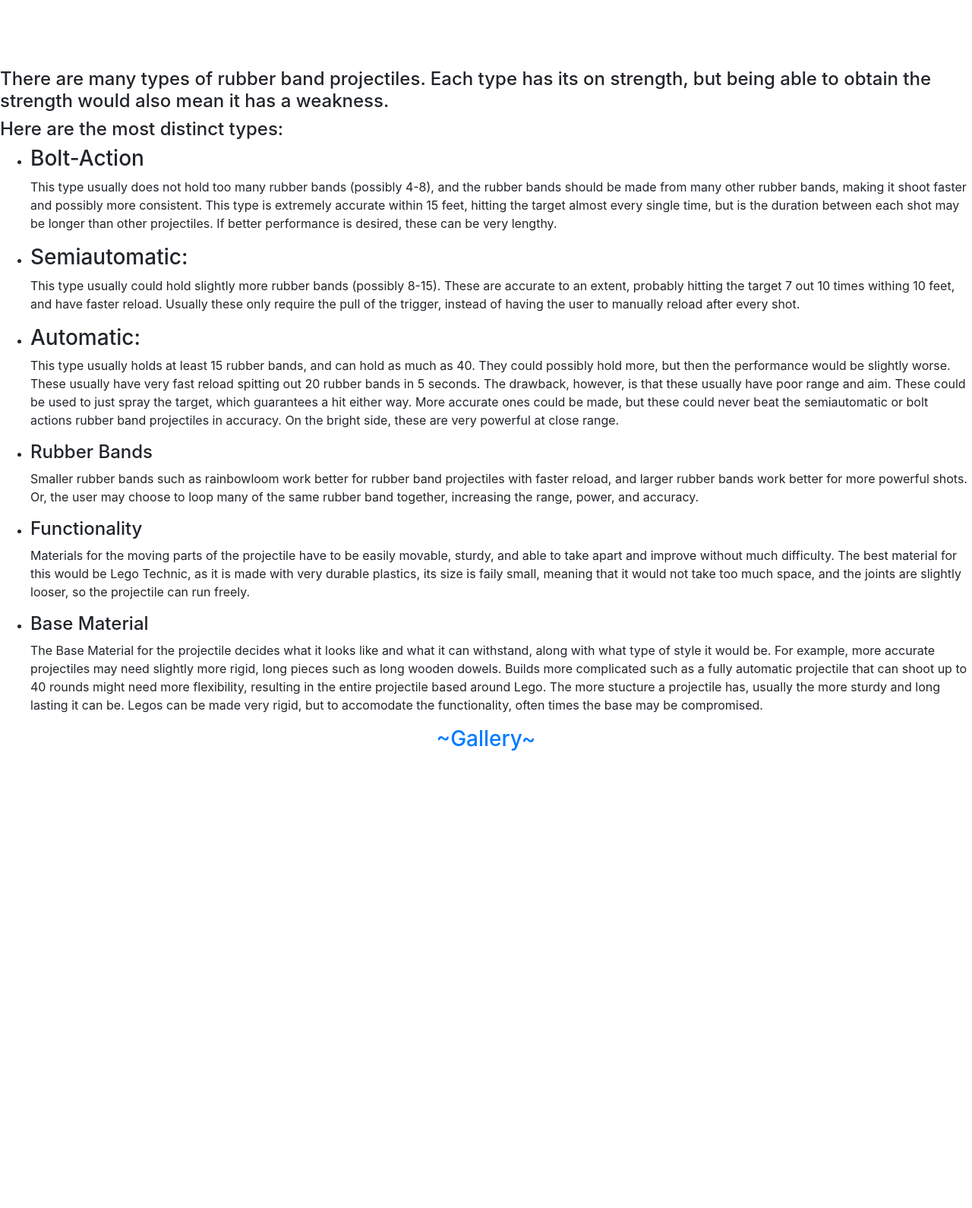
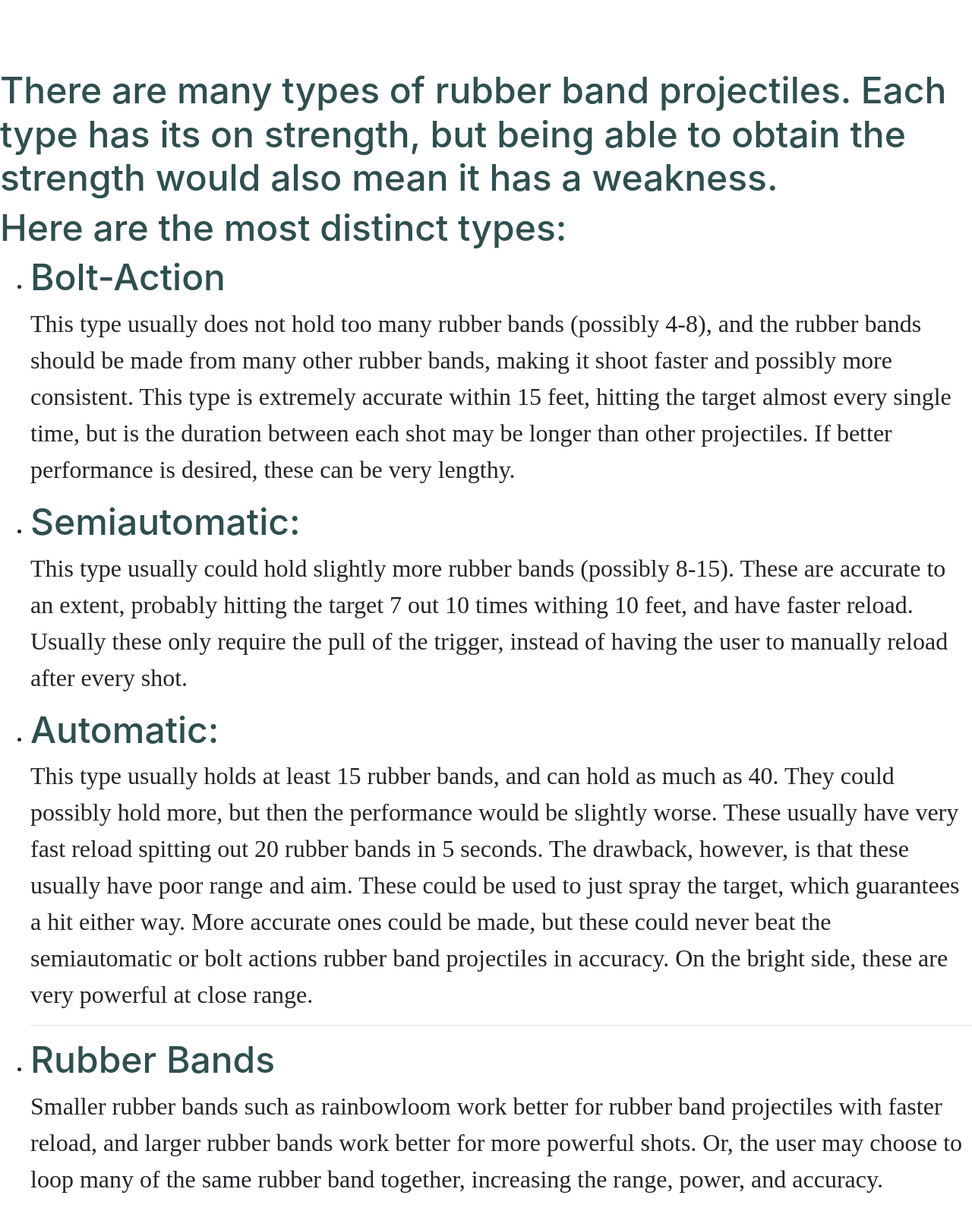
Before and after one commit to RedPandaXD/WebsiteProjectile, a plain HTML site: page index.html in a window 1280 px wide. Shown: the part 1210-2800 px from the top of the page at 76% size. Before the commit the page ends 2207 px from the top, so only its background shows below. Drawn offline with nearby package versions, Linux system fonts and the light colour scheme; a web font is replaced by a local one.

Commit message:
libliglflhhi

```diff
--- a/Style Sheet.css
+++ b/Style Sheet.css
@@ -15,7 +15,7 @@ h1 {
 h3 {
   color: darkslategray;
   text-align: center;
-  font-size: 25px;
+  font-size: 50px;
 }
 h2 {
   color: black;
--- a/index.html
+++ b/index.html
@@ -4,6 +4,10 @@
     <meta charset="utf-8">
     <meta name="viewport" content="width=device-width">
     <title>repl.it</title>
+    <link rel="preconnect" href="https://fonts.gstatic.com">
+<link href="https://fonts.googleapis.com/css2?family=PT+Serif&family=Ranchers&display=swap" rel="stylesheet">
+    <link rel="preconnect" href="https://fonts.gstatic.com">
+<link href="https://fonts.googleapis.com/css2?family=PT+Serif&display=swap" rel="stylesheet">
     <link rel="stylesheet" type="text/css" href="superslides.css">
     <link rel="stylesheet" href="https://cdn.jsdelivr.net/npm/bootstrap@4.5.3/dist/css/bootstrap.min.css" integrity="sha384-TX8t27EcRE3e/ihU7zmQxVncDAy5uIKz4rEkgIXeMed4M0jlfIDPvg6uqKI2xXr2" crossorigin="anonymous">
     <script src="https://ajax.googleapis.com/ajax/libs/jquery/3.5.1/jquery.min.js"></script>
@@ -30,7 +34,7 @@
 
         <div class="titleMessage">
             <div class="heading">
-                  <p class="main">Kenneth Huang</p>
+                  <h2 class="main">Kenneth Huang</h2>
                   <p class="sub typed">Student</p>
             </div>
         </div>
@@ -54,24 +58,22 @@
 
   </div>
 </div>
-    <h4> There are many types of rubber band projectiles. Each type has its on strength, but being able to obtain the strength would also mean it has a weakness. </h4>
-    <h4> Here are the most distinct types: </h4>
+    <h3> There are many types of rubber band projectiles. Each type has its on strength, but being able to obtain the strength would also mean it has a weakness. </h3>
+    <h3> Here are the most distinct types: </h3>
     <ul>
       <li> <h3 class="hehehe"> Bolt-Action </h3> <p> This type usually does not hold too many rubber bands (possibly 4-8), and the rubber bands should be made from many other rubber bands, making it shoot faster and possibly more consistent. This type is extremely accurate within 15 feet, hitting the target almost every single time, but is the duration between each shot may be longer than other projectiles. If better performance is desired, these can be very lengthy. </p> </li>
       <li> <h3 class="hehehe"> Semiautomatic: </h3> <p> This type usually could hold slightly more rubber bands (possibly 8-15). These are accurate to an extent, probably hitting the target 7 out 10 times withing 10 feet, and have faster reload. Usually these only require the pull of the trigger, instead of having the user to manually reload after every shot.</p> </li>
       <li> <h3 class="hehehe"> Automatic: </h3> <p> This type usually holds at least 15 rubber bands, and can hold as much as 40. They could possibly hold more, but then the performance would be slightly worse. These usually have very fast reload spitting out 20 rubber bands in 5 seconds. The drawback, however, is that these usually have poor range and aim. These could be used to just spray the target, which guarantees a hit either way. More accurate ones could be made, but these could never beat the semiautomatic or bolt actions rubber band projectiles in accuracy. On the bright side, these are very powerful at close range. </p> </li>
-<p>
-
-</p>
-      <li> <h4> Rubber Bands </h4>
+<hr>
+      <li> <h3> Rubber Bands </h3>
        <p>Smaller rubber bands such as rainbowloom work better for rubber band projectiles with faster reload, and larger rubber bands work better for more powerful shots. Or, the user may choose to loop many of the same rubber band together, increasing the range, power, and accuracy.
        </p>
       </li>
-      <li> <h4> Functionality </h4>
+      <li> <h3> Functionality </h3>
         <p>Materials for the moving parts of the projectile have to be easily movable, sturdy, and able to take apart and improve without much difficulty. The best material for this would be Lego Technic, as it is made with very durable plastics, its size is faily small, meaning that it would not take too much space, and the joints are slightly looser, so the projectile can run freely.
         </p>
       </li>
-      <li> <h4> Base Material </h4>
+      <li> <h3> Base Material </h3>
         <p>The Base Material for the projectile decides what it looks like and what it can withstand, along with what type of style it would be. For example, more accurate projectiles may need slightly more rigid, long pieces such as long wooden dowels. Builds more complicated such as a fully automatic projectile that can shoot up to 40 rounds might need more flexibility, resulting in the entire projectile based around Lego. The more stucture a projectile has, usually the more sturdy and long lasting it can be. Legos can be made very rigid, but to accomodate the functionality, often times the base may be compromised.
         </p>
       </li>
--- a/style.css
+++ b/style.css
@@ -49,13 +49,27 @@
     text-shadow: 0px 2px 5px rgba(0,0,0,0.4);
     font-weight: 100;
     letter-spacing: 7px;
-    font-size: 40px;
+    font-size: 60px;
 
 }
 
-.titleMessage .heading .main {
-    font-size: 50px;
+li p {
+  font-size: 2em;
+  font-family: "PTSerif";
 }
+
+h3 {
+  color: darkslategray;
+  text-align: left;
+  font-size: 3em;
+}
+
+.main {
+  font-size: 7em;
+  font-family: "Ranchers";
+  color: white;
+}
+
 .titleMessage .heading .sub {
     font-size: 25px;
 }
```
